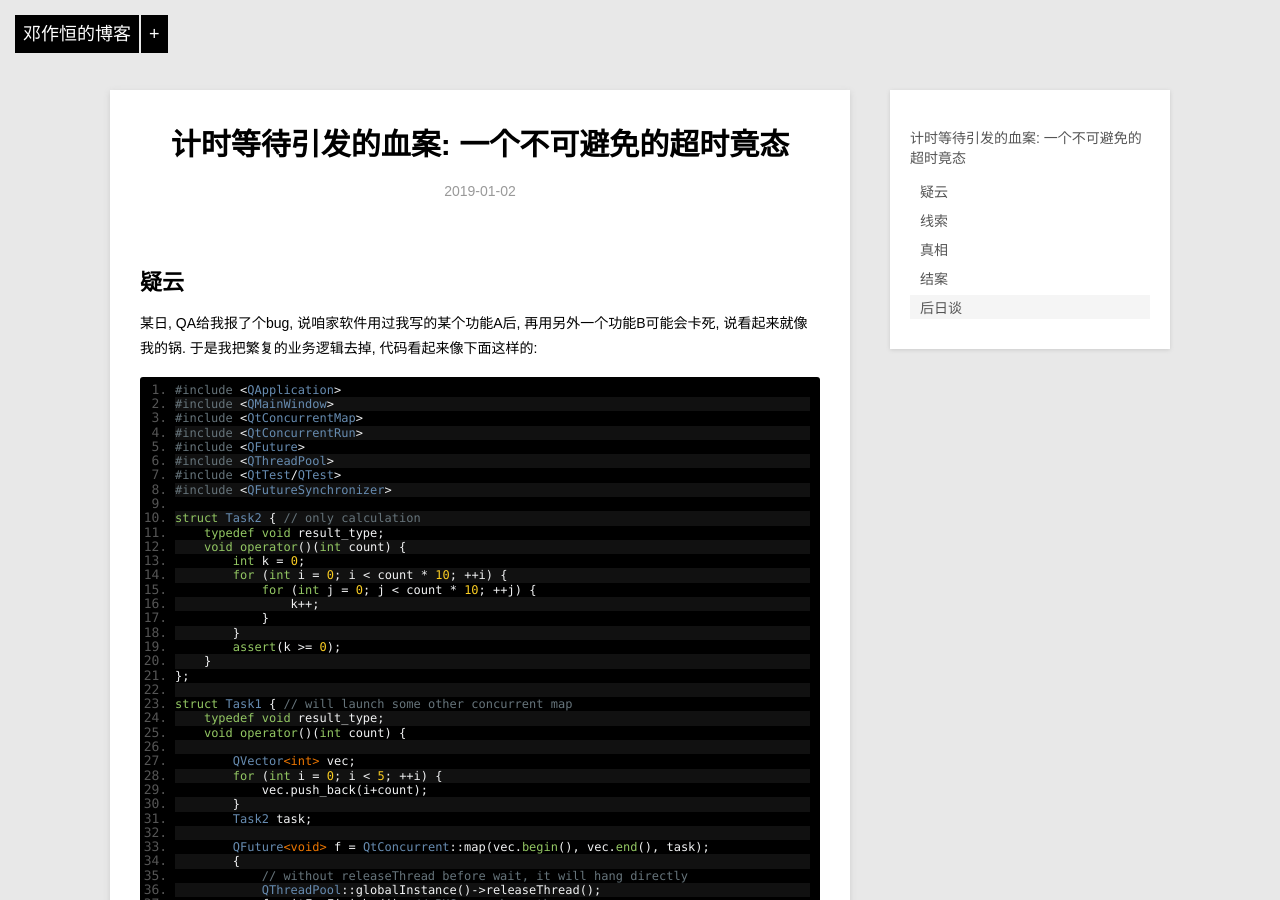
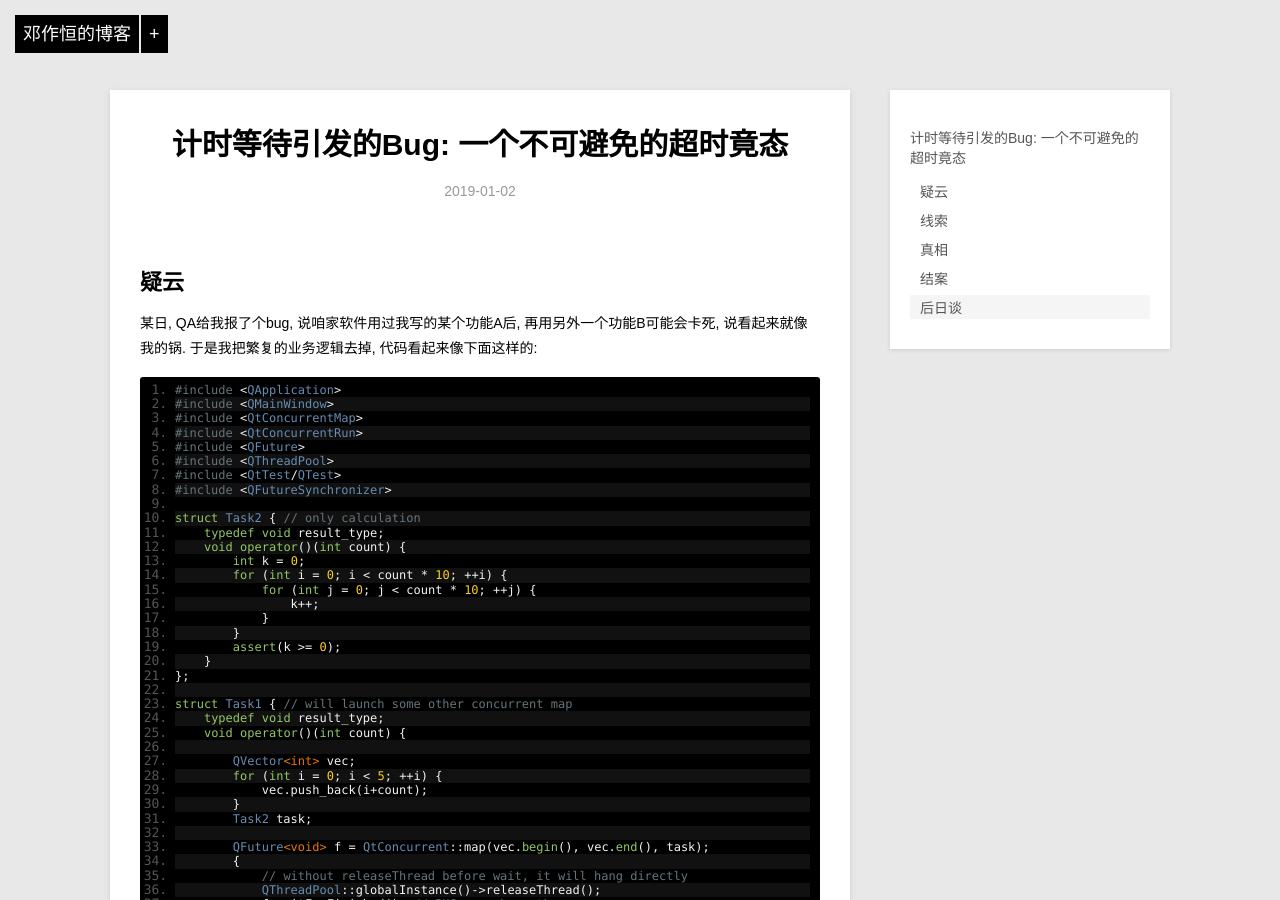
Before and after one commit to DengZuoheng/DengZuoheng.github.io, a Jekyll site: the page built from _posts/blog/2019-01-02-a-bug-of-timedwait-an-unavoidable-race.md, in a window 1280 px wide and 900 px high. Built offline with Jekyll 4.4.1, drawn with Linux system fonts in a browser that asks for light colours; comment, search, counter and statistics services are not loaded.

Commit message:
Update 2019-01-02-a-bug-of-timedwait-an-unavoidable-race.md

```diff
--- a/_posts/blog/2019-01-02-a-bug-of-timedwait-an-unavoidable-race.md
+++ b/_posts/blog/2019-01-02-a-bug-of-timedwait-an-unavoidable-race.md
@@ -1,6 +1,6 @@
 ---
 layout: post
-title: 计时等待引发的血案&#58; 一个不可避免的超时竟态
+title: 计时等待引发的Bug&#58; 一个不可避免的超时竟态
 description: 条件变量计时等待, 返回超时不代表没被notify, 导致了Qt4.7.4线程池的一个bug
 category: blog
 ---
```
